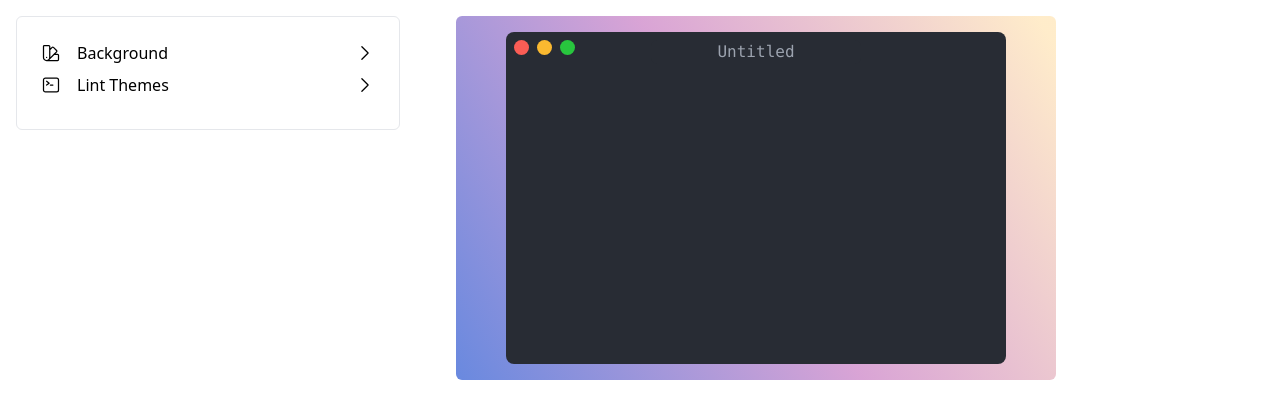
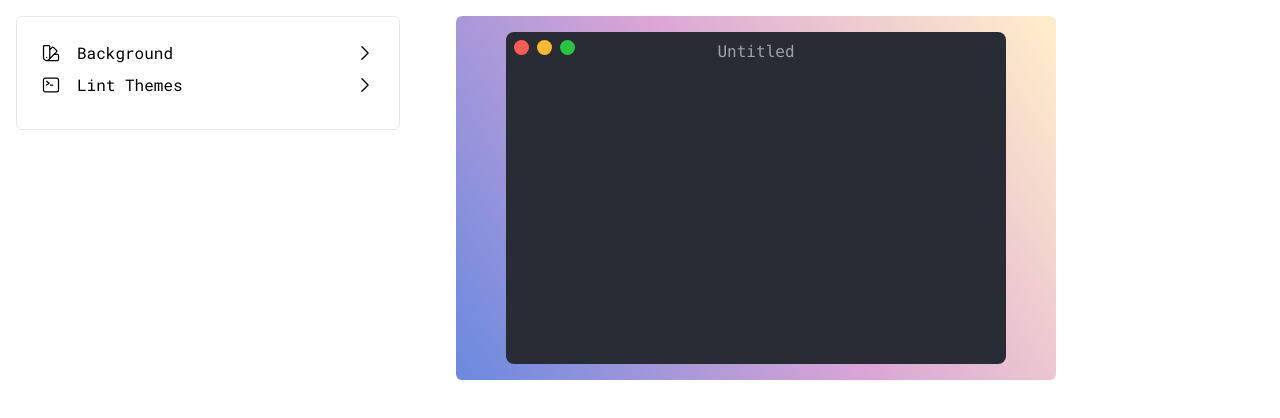
Before and after one commit to sakurakiyama/SnipSnap, a React (Vite) app: page / in a window 1280 px wide. Shown: the top 418 px of the page. Built offline with nearby package versions, Linux system fonts and the light colour scheme.

Commit message:
add font

```diff
--- a/src/index.css
+++ b/src/index.css
@@ -1,5 +1,5 @@
-/* @import url('https://fonts.googleapis.com/css2?family=Roboto+Mono&display=swap'); */
+@import url('https://fonts.googleapis.com/css2?family=Roboto+Mono&display=swap');
 
-/* :root {
+:root {
   font-family: 'Roboto Mono', monospace;
-} */
+}
```
